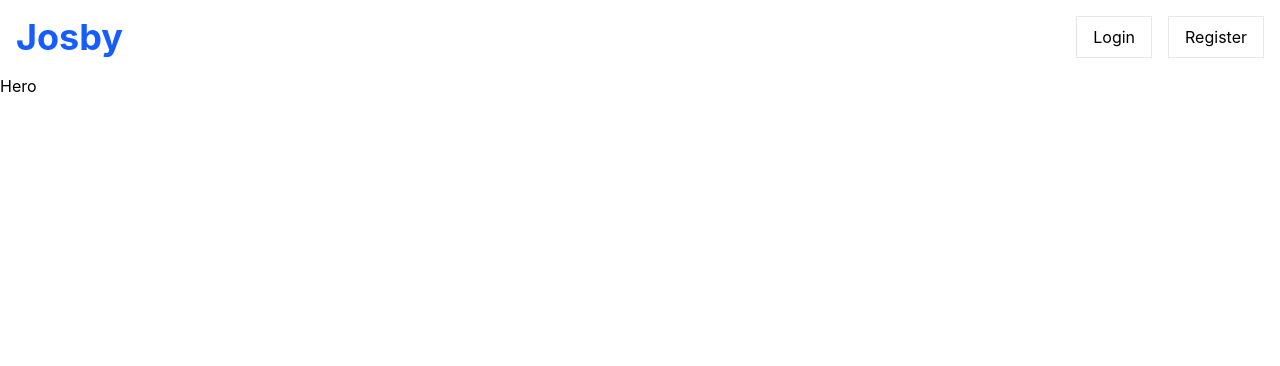
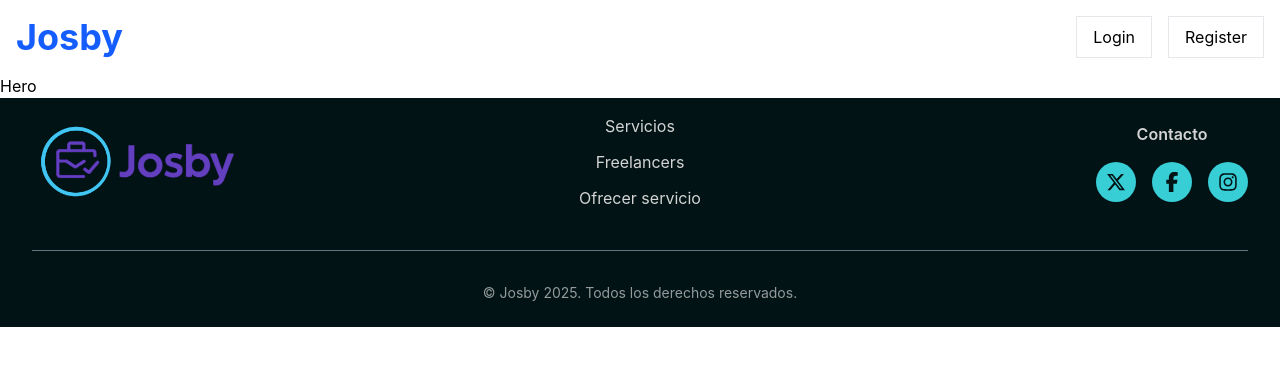
Before and after one commit to FacundoZu/josby-frontend, a React (Vite) app: page / in a window 1280 px wide. Shown: the top 366 px of the page. Built offline with nearby package versions, Linux system fonts and the light colour scheme; no server answers.

Commit message:
Add footer component

```diff
--- a/package.json
+++ b/package.json
@@ -16,6 +16,7 @@
     "react": "^19.1.1",
     "react-dom": "^19.1.1",
     "react-hook-form": "7.66.0",
+    "react-icons": "5.5.0",
     "react-router": "7.9.5",
     "react-toastify": "11.0.5",
     "tailwindcss": "4.1.16"
--- /dev/null
+++ b/src/components/Footer.jsx
@@ -0,0 +1,74 @@
+import { FaFacebookF, FaInstagram, FaXTwitter } from "react-icons/fa6";
+import josbyLogo from "../assets/imgs/josby-logo.png";
+
+const Footer = () => {
+  return (
+    <footer className="bg-text-primary py-6">
+      <div className="max-w-7xl mx-auto px-6 lg:px-8">
+        <div className="relative flex flex-col md:flex-row justify-between items-center md:items-center gap-10">
+          <div>
+            <img src={josbyLogo} alt="Logo de Josby" className="w-52" />
+          </div>
+
+            <div className="flex flex-col gap-3 text-center md:absolute md:left-1/2 md:transform md:-translate-x-1/2">
+            <a
+              href="#"
+              className="text-text-secondary-light hover:text-white transition-colors"
+            >
+              Servicios
+            </a>
+            <a
+              href="#"
+              className="text-text-secondary-light hover:text-white transition-colors"
+            >
+              Freelancers
+            </a>
+            <a
+              href="#"
+              className="text-text-secondary-light hover:text-white transition-colors"
+            >
+              Ofrecer servicio
+            </a>
+          </div>
+
+          <div>
+            <h3 className="text-base text-center font-semibold text-text-secondary-light mb-4">
+              Contacto
+            </h3>
+            <div className="flex gap-4">
+              <a
+                href="#"
+                aria-label="Twitter"
+                className="w-10 h-10 flex items-center justify-center rounded-full bg-primary text-text-primary hover:bg-hover-cyan transition-colors"
+              >
+                <FaXTwitter className="w-5 h-5" />
+              </a>
+              <a
+                href="#"
+                aria-label="Facebook"
+                className="w-10 h-10 flex items-center justify-center rounded-full bg-primary text-text-primary hover:bg-hover-cyan transition-colors"
+              >
+                <FaFacebookF className="w-5 h-5" />
+              </a>
+              <a
+                href="#"
+                aria-label="Instagram"
+                className="w-10 h-10 flex items-center justify-center rounded-full bg-primary text-text-primary hover:bg-hover-cyan transition-colors"
+              >
+                <FaInstagram className="w-5 h-5" />
+              </a>
+            </div>
+          </div>
+        </div>
+
+        <div className="mt-12 border-t border-gray-500 pt-8">
+          <p className="text-sm text-center text-text-secondary-light/70">
+            © Josby {new Date().getFullYear()}. Todos los derechos reservados.
+          </p>
+        </div>
+      </div>
+    </footer>
+  );
+};
+
+export default Footer;
--- a/src/index.css
+++ b/src/index.css
@@ -5,7 +5,8 @@
     --color-primary: #38ced6;
     --color-secondary: #5834b7;
     --color-text-primary: #011314;
-    --color-text-secondary: #718096;
+    --color-text-secondary-light: #d4d4d4;
+    --color-text-secondary-dark: #718096;
     --color-hover-morado: #6a44c9;
     --color-hover-cyan: #2aa8b0;
 }
--- a/src/layouts/Layout.jsx
+++ b/src/layouts/Layout.jsx
@@ -1,11 +1,13 @@
 import { Outlet } from "react-router";
 import Header from "../components/Header";
+import Footer from "../components/Footer";
 
 export default function Layout() {
   return (
     <>
       <Header />
       <Outlet />
+      <Footer />
     </>
   )
 }
```
Also changed, not shown: src/assets/imgs/josby-logo.png (added), 1 other file (tests, documents, lock files or other folders).
